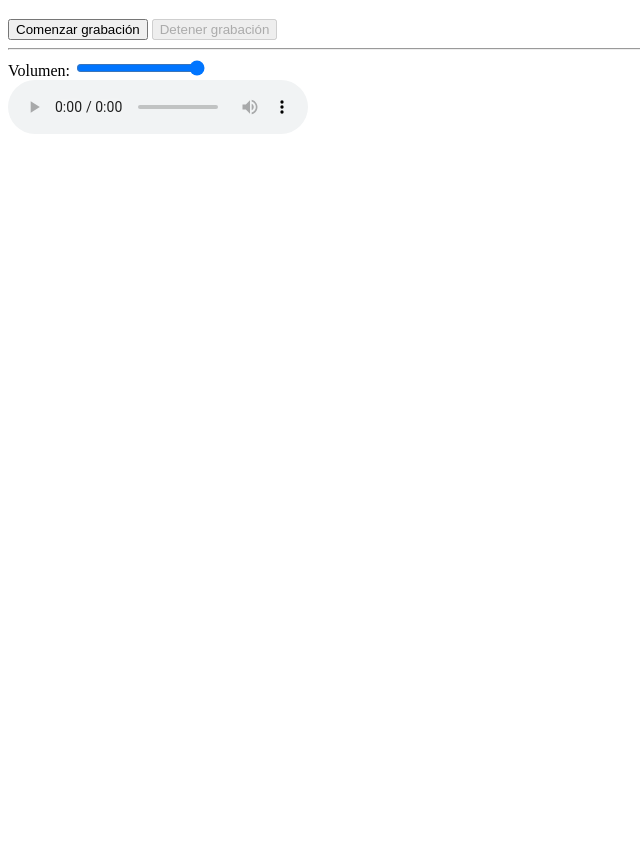
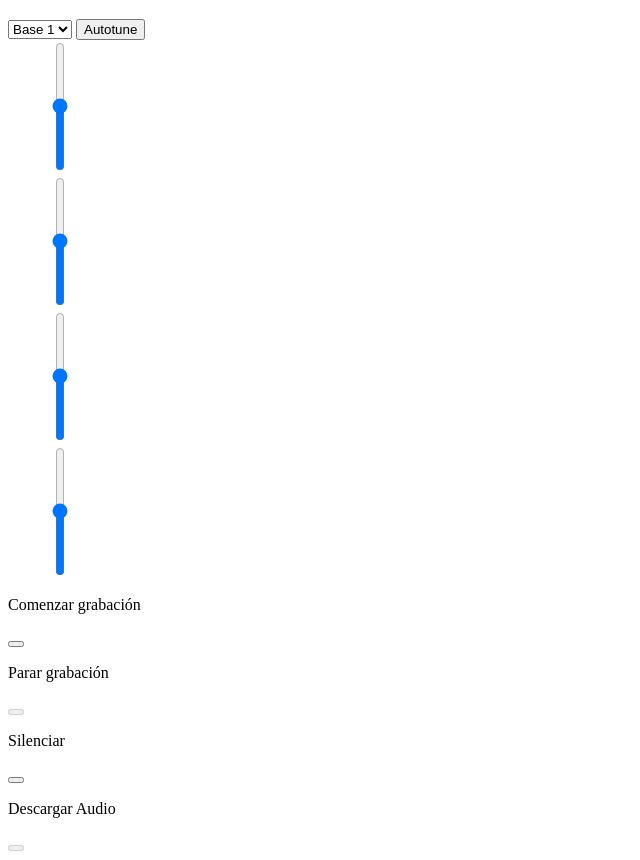
Before and after one commit to ToniTormo/Pryct_VOZ, a plain HTML site: page HTML/Estructura.html in a window 1280 px wide. Shown: the part 61-921 px from the top of the page, without its empty margins (0-640 px from the left). Before the commit the page ends 800 px from the top, so only its background shows below. Drawn offline with Linux system fonts and the light colour scheme.

Commit message:
estructura basica

```diff
--- a/CSS/Estilo.css
+++ b/CSS/Estilo.css
@@ -0,0 +1,6 @@
+
+.vertical-range {
+    writing-mode: vertical-lr; /* Mantiene el texto en posición vertical */
+    transform: rotate(180deg); /* Rota el control deslizante */
+    width: 100px; /* Ajusta el ancho según tus necesidades */
+}
--- a/HTML/Estructura.html
+++ b/HTML/Estructura.html
@@ -4,17 +4,54 @@
     <meta charset="UTF-8">
     <meta name="viewport" content="width=device-width, initial-scale=1.0">
     <title>Proyecto de efectos de sonido en tiempo real</title>
+    <link href="../CSS/Estilo.css" rel="stylesheet">
 </head>
 <body>
-    <h1>Efectos de sonido en tiempo real</h1>
-    <button id="startButton">Comenzar grabación</button>
-    <button id="stopButton" disabled>Detener grabación</button>
-    <hr>
-    <div id="audioControls">
-        <label for="volume">Volumen:</label>
-        <input type="range" id="volume" min="0" max="100" value="100">
+    <div>
+        <h1>Efectos de sonido en tiempo real</h1>
     </div>
-    <audio id="audioPlayer" controls></audio>
+    <div>
+        <select name="Seleccionar Base">
+            <option value="Base 1">Base 1</option>
+            <option value="Base 2">Base 2</option>
+            <option value="Base 3">Base 3</option>
+        </select>
+        <button>Autotune</button>
+    </div>
+    <div>
+        <div>
+            <div class="sliders">
+                <input type="range" min="0" max="100" value="50" class="vertical-range">
+            </div>
+            <div>
+                <input type="range" min="0" max="100" value="50" class="vertical-range">
+            </div>
+            <div>
+                <input type="range" min="0" max="100" value="50" class="vertical-range">
+            </div>
+            <div>
+                <input type="range" min="0" max="100" value="50" class="vertical-range">
+            </div>
+        </div>
+        <div>
+            <div>
+                <p>Comenzar grabación</p>
+                <button id="startButton"></button>
+            </div>
+            <div>
+                <p>Parar grabación</p>
+                <button id="stopButton" disabled></button>
+            </div>
+            <div>
+                <p>Silenciar</p>
+                <button></button>
+            </div>
+            <div>
+                <p>Descargar Audio</p>
+                <button id="downloadButton" disabled></button>
+            </div>
+        </div>
+    </div>
     <script src="../JS/main.js"></script>
 </body>
 </html>
```
Also changed, not shown: Prototipo.jpg (added).
